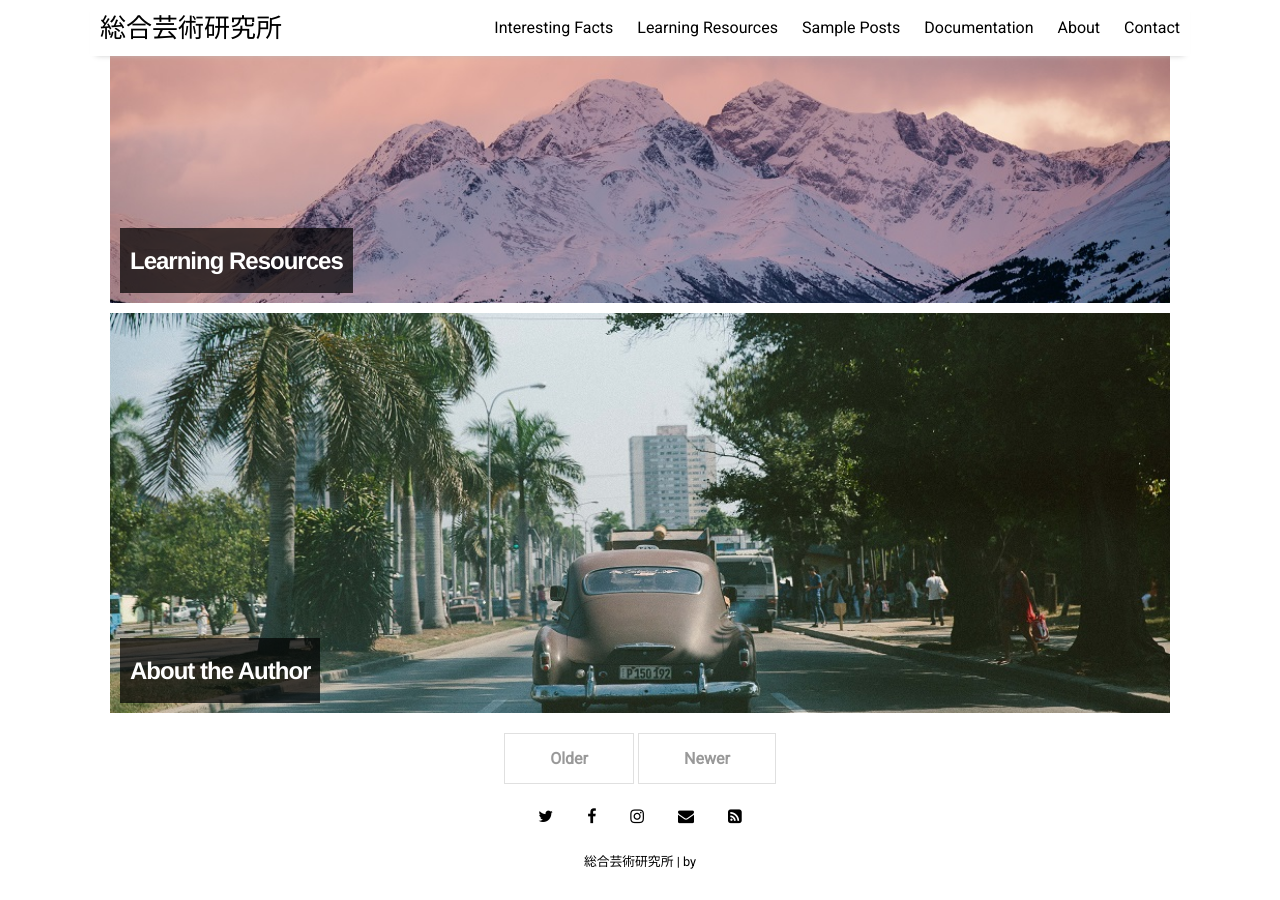
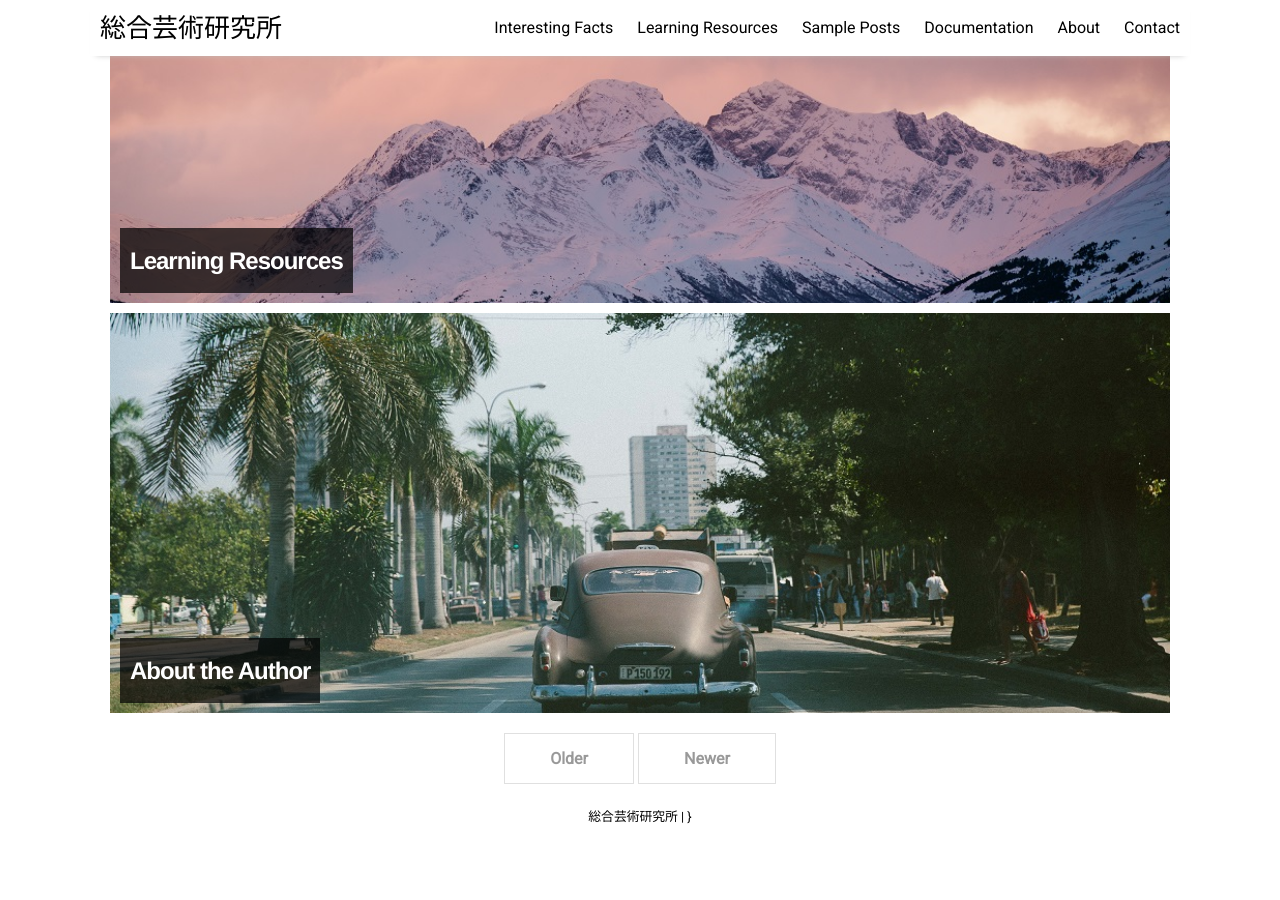
Before and after one commit to gj1002509/zakisikoku, a Jekyll site: the page built from index.html, in a window 1280 px wide and 900 px high, scrolled down 1398 px. Built offline with Jekyll 4.4.1, drawn with Linux system fonts in a browser that asks for light colours; nearby versions of some CDN libraries; the list of posts is cut into pages by our own code; after the commit the page ends 2248 px from its top, so only the background shows below that.

Commit message:
Update footer.html

```diff
--- a/_includes/footer.html
+++ b/_includes/footer.html
@@ -1,6 +1,3 @@
 <footer class="footer">
-  {% for item in site.data.settings.social %}
-    <a href="{{ item.link }}" class="menu-link" target="_blank"><i class="fa fa-{{ item.icon }}" aria-hidden="true"></i></a>
-  {% endfor %}
-  <div class="footer-description"><a href="{{ site.github.url }}/">{{ site.title }} | {{ site.description }} by {{ site.author }}</a></div>
+  <div class="footer-description"><a href="{{ site.github.url }}/">{{ site.title }} | {{ site.description }}}</a></div>
 </footer>
```
